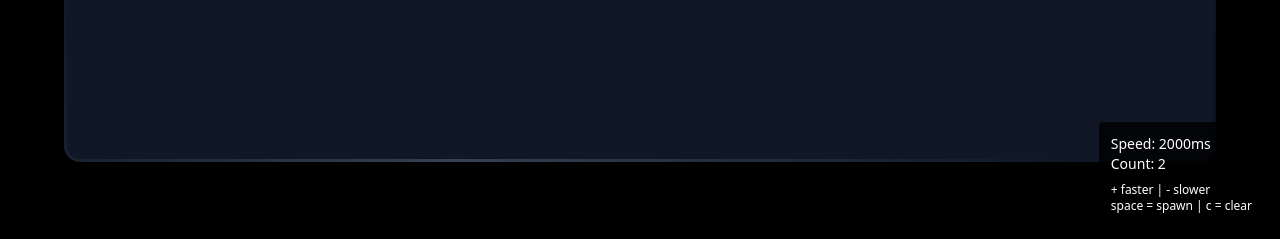
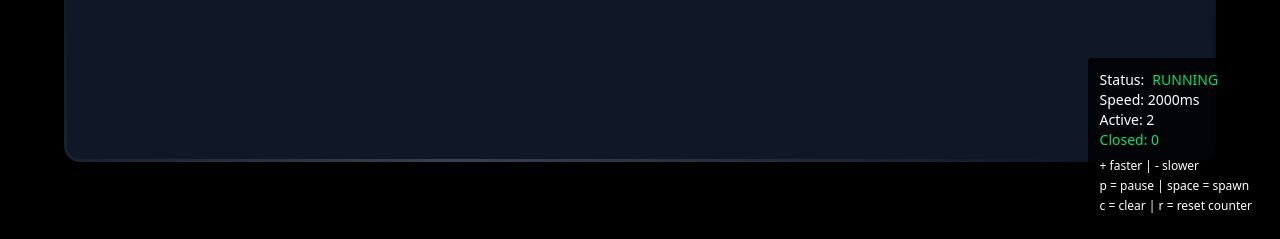
Before and after one commit to Konijnebeer/tle-1, a React (Vite) app: page / in a window 1280 px wide. Shown: the part 558-797 px from the top of the page. Built offline with nearby package versions, Linux system fonts and the light colour scheme.

Commit message:
pause en popped counted

```diff
--- a/src/components/PopUp.jsx
+++ b/src/components/PopUp.jsx
@@ -37,6 +37,8 @@ function PopupSystem() {
   const [popups, setPopups] = useState([]);
   const [spawnSpeed, setSpawnSpeed] = useState(2000);
   const [nextId, setNextId] = useState(0);
+  const [isPaused, setIsPaused] = useState(false);
+  const [closedCount, setClosedCount] = useState(0);
 
   // List of different popup types with their natural dimensions
   const popupTypes = [
@@ -74,6 +76,7 @@ function PopupSystem() {
   // Remove a popup
   function removePopup(id) {
     setPopups(prev => prev.filter(popup => popup.id !== id));
+    setClosedCount(prev => prev + 1);
   }
 
   // Keyboard controls
@@ -88,6 +91,10 @@ function PopupSystem() {
         createPopup(); // Spawn now
       } else if (event.key.toLowerCase() === 'c') {
         setPopups([]); // Clear all
+      } else if (event.key.toLowerCase() === 'p') {
+        setIsPaused(prev => !prev); // Toggle pause
+      } else if (event.key.toLowerCase() === 'r') {
+        setClosedCount(0); // Reset counter
       }
     }
 
@@ -95,11 +102,13 @@ function PopupSystem() {
     return () => window.removeEventListener('keydown', handleKeyPress);
   }, []);
 
-  // Auto spawn popups
+  // Auto spawn popups (only when not paused)
   useEffect(() => {
+    if (isPaused) return;
+
     const interval = setInterval(createPopup, spawnSpeed);
     return () => clearInterval(interval);
-  }, [spawnSpeed, nextId]);
+  }, [spawnSpeed, nextId, isPaused]);
 
   return (
     <>
@@ -133,11 +142,19 @@ function PopupSystem() {
 
       {/* Simple controls display */}
       <div className="fixed bottom-4 right-4 bg-black/80 text-white p-3 rounded text-sm">
+        <div className="flex items-center gap-2">
+          <span>Status:</span>
+          <span className={isPaused ? 'text-red-400' : 'text-green-400'}>
+            {isPaused ? 'PAUSED' : 'RUNNING'}
+          </span>
+        </div>
         <div>Speed: {spawnSpeed}ms</div>
-        <div>Count: {popups.length}</div>
-        <div className="text-xs mt-2">
+        <div>Active: {popups.length}</div>
+        <div className="text-green-400">Closed: {closedCount}</div>
+        <div className="text-xs mt-2 space-y-1">
           <div>+ faster | - slower</div>
-          <div>space = spawn | c = clear</div>
+          <div>p = pause | space = spawn</div>
+          <div>c = clear | r = reset counter</div>
         </div>
       </div>
     </>
```
